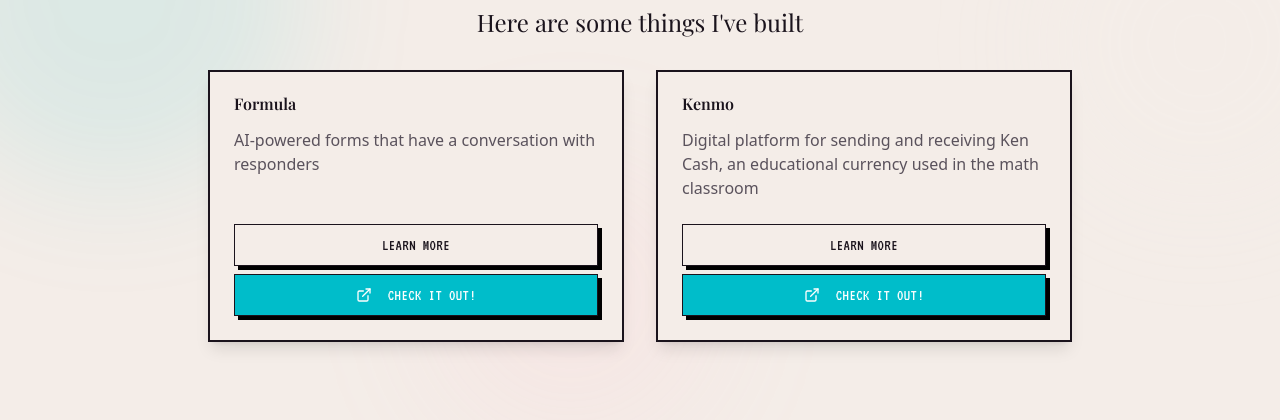
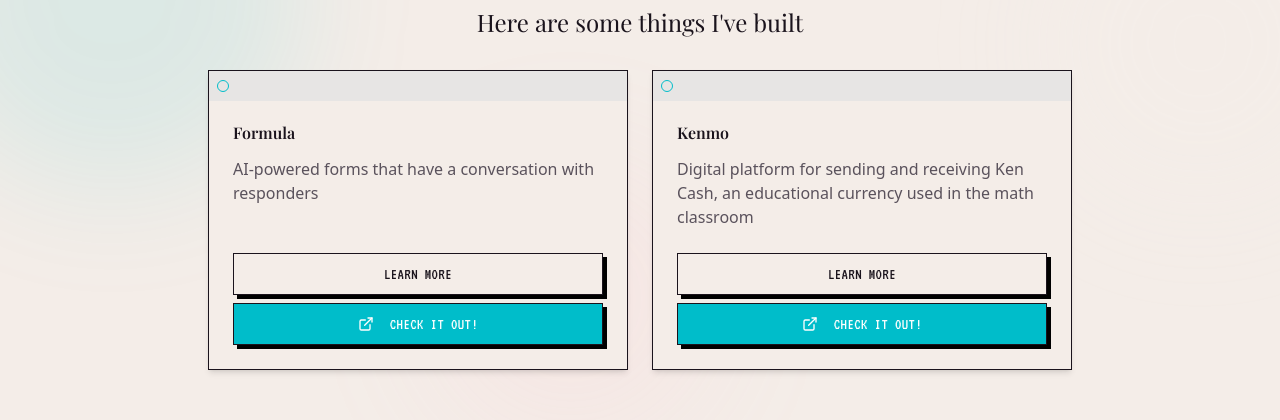
Before and after one commit to awtotty/website, a Next.js app: page / in a window 1280 px wide. Shown: the part 277-697 px from the top of the page. Built offline with nearby package versions, Linux system fonts and the light colour scheme; a web font is replaced by a local one.

Commit message:
Better cards

```diff
--- a/src/components/ColorCycleButton.tsx
+++ b/src/components/ColorCycleButton.tsx
@@ -7,7 +7,7 @@
   return (
     <button
       onClick={cycleTheme}
-      className="fixed top-4 right-4 z-50 p-2 bg-primary text-primary-foreground border border-foreground shadow-[4px_4px_0px_0px_rgb(0,0,0)] hover:shadow-[0px_0px_0px_0px_rgb(0,0,0)] hover:translate-x-[4px] hover:translate-y-[4px] transition-all"
+      className="fixed bottom-4 right-4 z-50 p-2 bg-primary text-primary-foreground border border-foreground shadow-[4px_4px_0px_0px_rgb(0,0,0)] hover:shadow-[0px_0px_0px_0px_rgb(0,0,0)] hover:translate-x-[4px] hover:translate-y-[4px] transition-all"
       title={`Current: ${colorThemes[currentTheme].name}. Click to change.`}
       aria-label="Cycle color theme"
     >
--- a/src/components/ui/card.tsx
+++ b/src/components/ui/card.tsx
@@ -7,7 +7,7 @@
     <div
       data-slot="card"
       className={cn(
-        "bg-background text-card-foreground flex flex-col border-2 border-foreground shadow-lg overflow-hidden",
+        "bg-background text-card-foreground flex flex-col border border-foreground shadow-md overflow-hidden",
         className
       )}
       {...props}
@@ -18,13 +18,15 @@
 function CardHeader({ className, ...props }: React.ComponentProps<"div">) {
   return (
     <div
-      // data-slot="card-header"
-      // className={cn(
-      //   "h-[30px] bg-stone-100",
-      //   className
-      // )}
+      data-slot="card-header"
+      className={cn(
+        "h-[30px] bg-stone-200 flex items-center px-2 gap-2",
+        className
+      )}
       {...props}
-    />
+    >
+      <div className="w-3 h-3 rounded-full bg-transparent border border-primary"></div>
+    </div>
   )
 }
 
--- a/src/pages/index.tsx
+++ b/src/pages/index.tsx
@@ -87,16 +87,14 @@
             </h2>
 
             {/* Projects Grid */}
-            <div className="grid grid-cols-1 md:grid-cols-2 gap-8">
+            <div className="grid grid-cols-1 sm:grid-cols-2 lg:grid-cols-2 gap-6">
               {projects.length > 0
                 ? (
-                  projects.map((project) => (
-                    <Card
-                      key={project.id}
-                      className="flex flex-col backdrop-blur-sm"
-                    >
-                      <CardHeader />
-                      <CardContent className="flex-1">
+                  projects.map((project) => {
+                    return (
+                      <Card key={project.id} className="flex flex-col backdrop-blur-sm">
+                        <CardHeader />
+                        <CardContent className="flex-1">
                         <CardTitle className="flex items-center gap-3 mb-4">
                           {project.icon ? (
                             <Image
@@ -155,7 +153,8 @@
                         </div>
                       </CardFooter>
                     </Card>
-                  ))
+                    );
+                  })
                 )
                 : (
                   <div className="col-span-full text-center py-12">
--- a/src/pages/projects/[id].tsx
+++ b/src/pages/projects/[id].tsx
@@ -124,9 +124,8 @@
           </div>
 
           {/* Project Content */}
-          <div className="grid grid-cols-1 lg:grid-cols-3 gap-8">
+          <div className="grid grid-cols-1 lg:grid-cols-[1fr_auto] gap-6">
             {/* Main Content */}
-            <div className="lg:col-span-2">
             <Card>
               <CardHeader />
               <CardContent>
@@ -142,10 +141,9 @@
                 </div>
               </CardContent>
             </Card>
-            </div>
 
             {/* Sidebar */}
-            <div className="space-y-6">
+            <div className="flex flex-col gap-6 lg:w-[320px]">
               {/* Technologies Used */}
               <Card>
                 <CardHeader />
```
Lines whose indentation alone changed are shown as unchanged.
